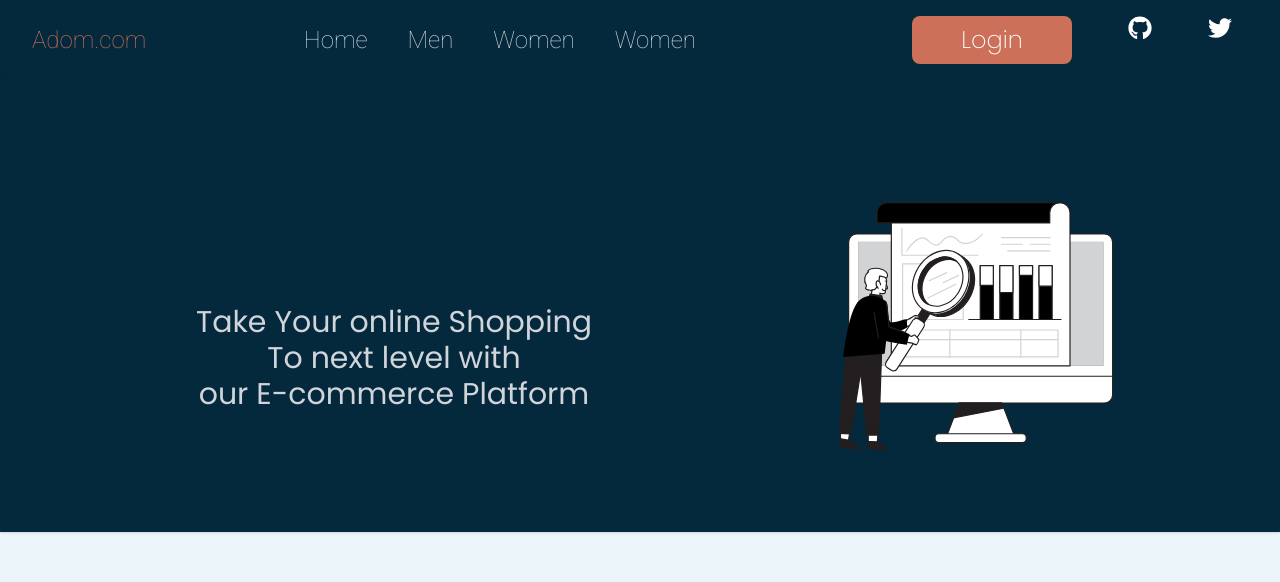
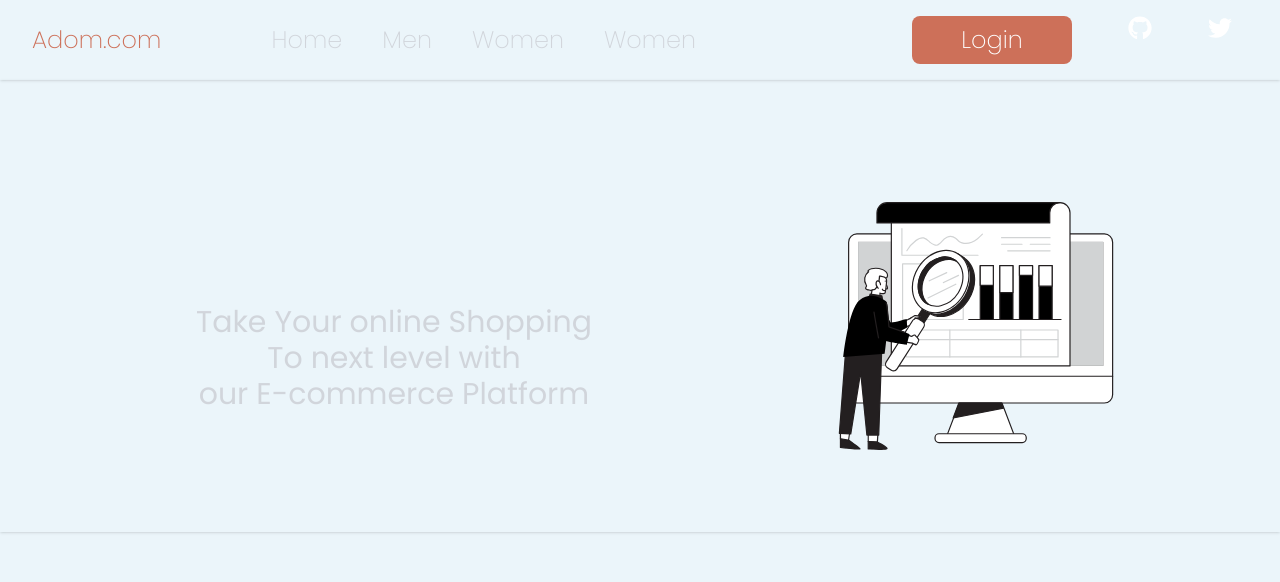
Before and after one commit to Clifftech123/react-ecommerce_website, a React (Create React App) app: page / in a window 1280 px wide. Shown: the top 582 px of the page. Built offline with nearby package versions, Linux system fonts and the light colour scheme.

Commit message:
I added color

```diff
--- a/tailwind.config.js
+++ b/tailwind.config.js
@@ -5,15 +5,14 @@ module.exports = {
 		extend: {
 			colors: {
 				LogoColor: "#F7DF1E",
-				NavbarBgColor: "#04293c",
+				BgColor: "#fafafa",
 				Navbar_text_color: "#55758a",
 				bntColor: "#cd7059",
 				TextColor: "#04293c",
+				lightprimary: "#ECF3FF",
 			},
 			fontFamily: {
-				Poppins: ["Poppins", " sans-serif"],
-				Arimo: ["Arimo", " sans-serif"],
-				Roboto: ["Roboto", " sans-serif"],
+				Poppins: "Poppins",
 			},
 		},
 	},
```
